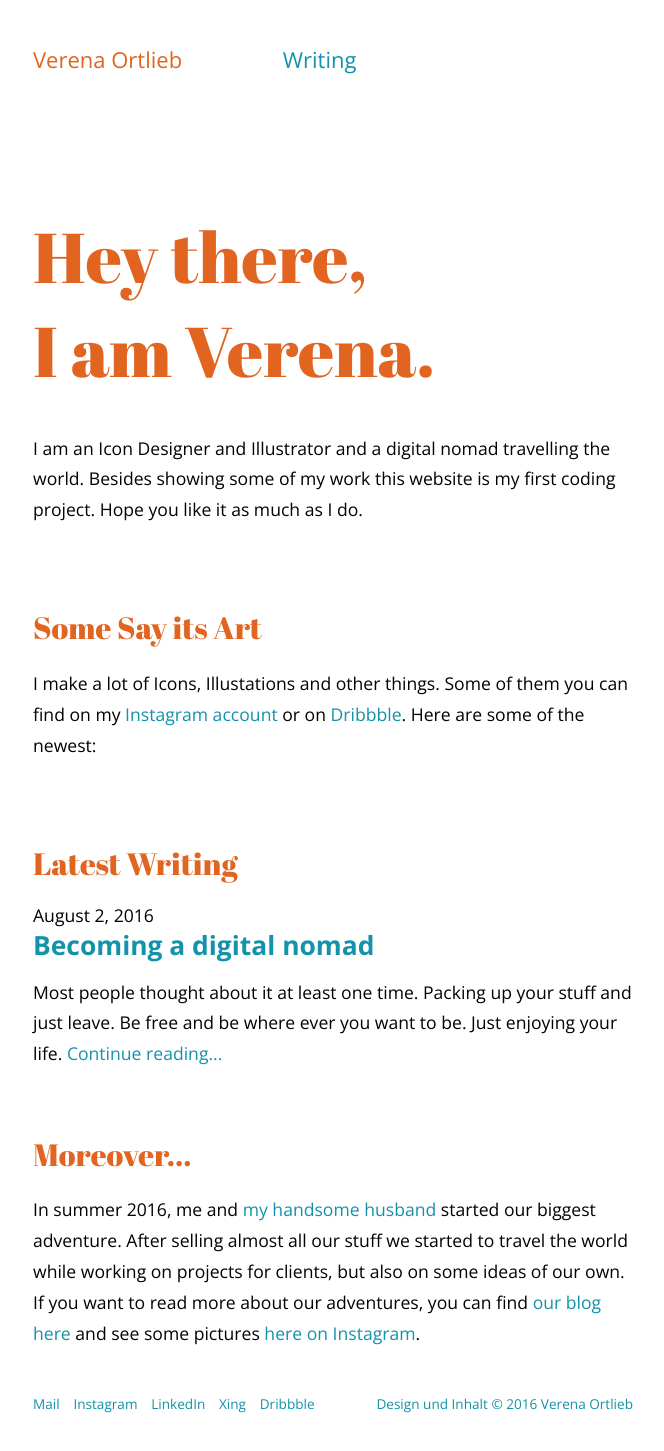
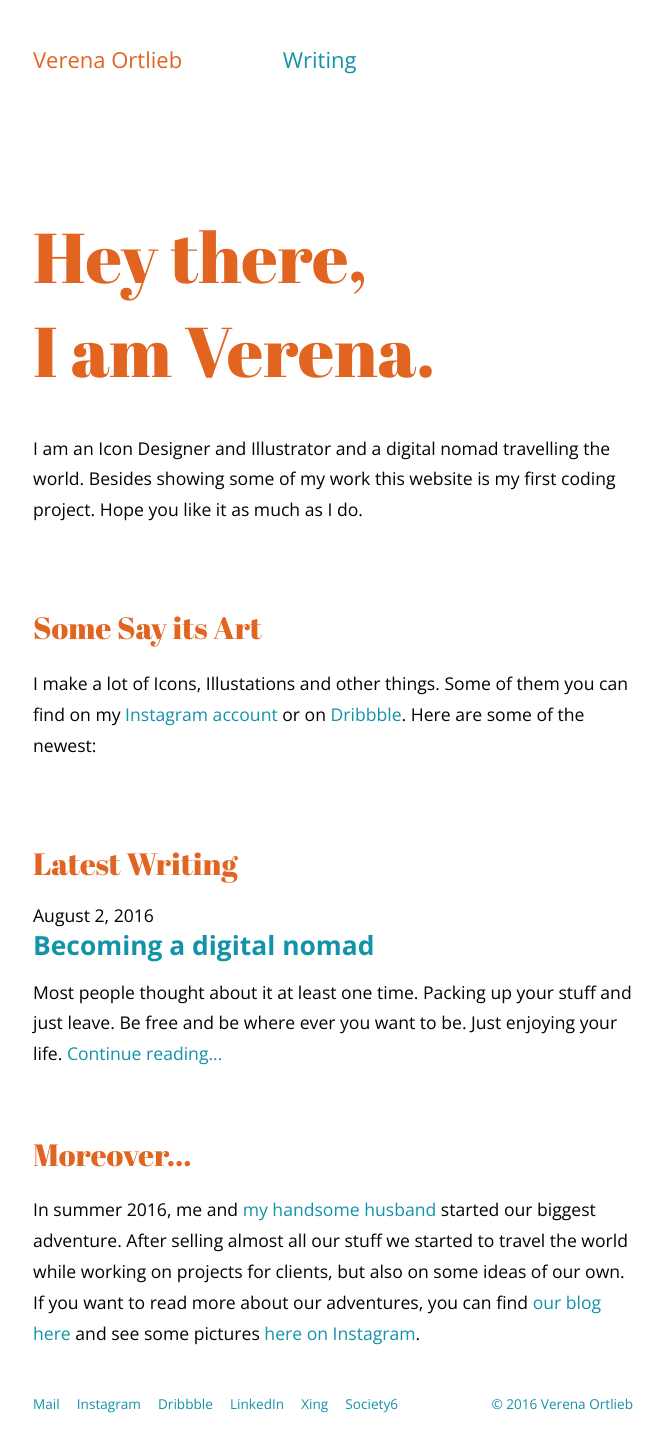
Before and after one commit to Verena-von-O/verena-von-o.github.io, a Jekyll site: the page built from _posts/en/pages/2015-01-01-index.html, in a window 1280 px wide. Shown: the whole page, without its empty margins (307-971 px from the left). Built offline with Jekyll 4.4.1, drawn with Linux system fonts in a browser that asks for light colours; a script that is not in the unit is left out.

Commit message:
adding society6 link

```diff
--- a/_layouts/default.html
+++ b/_layouts/default.html
@@ -50,12 +50,13 @@ layout: compress
   <div class="first">
     <a href="mailto:verena.ortlieb@gmail.com?subject=Hallo" rel="nofollow">Mail</a></li>
     <a href="https://www.instagram.com/verena_von_o/" target="_blank" rel="nofollow">Instagram</a>
+    <a href="https://dribbble.com/verena_von_o" target="_blank" rel="nofollow">Dribbble</a>
     <a href="https://de.linkedin.com/in/verena-ortlieb-5174babb" target="_blank" rel="nofollow">LinkedIn</a>
     <a href="https://www.xing.com/profile/Verena_Ortlieb" target="_blank" rel="nofollow">Xing</a>
-     <a href="https://dribbble.com/verena_von_o" target="_blank" rel="nofollow">Dribbble</a>
+     <a href="https://society6.com/verena_von_o" target="_blank" rel="nofollow">Society6</a>
   </div>
   <div class="second">
-    Design und Inhalt © 2016 Verena Ortlieb
+    © 2016 Verena Ortlieb
   </div>
 </footer>
 
--- a/medias/elements/style.scss
+++ b/medias/elements/style.scss
@@ -194,7 +194,6 @@ header {
   width: 31.5%;
   height: auto;
   margin: 0.25em;
-
 }
 
 
@@ -410,7 +409,8 @@ footer {
   .first {
     flex-grow: 1;
     a {
-      margin-right: 0.75em;
+      margin-right: 1em;
+      // margin-left: 0.75em;
     }
   }
   .second {
@@ -430,11 +430,11 @@ footer {
     flex-flow: column nowrap;
     align-items: center;
     margin-bottom: 3em;
+    justify-content: space-between;
 
-    .first, .second {
+    .first {
       a {
-        margin-right: 0.5em;
-        margin-left: 0.5em;
+        margin-left: 0em;
       }
 
       flex-direction: row;
```
